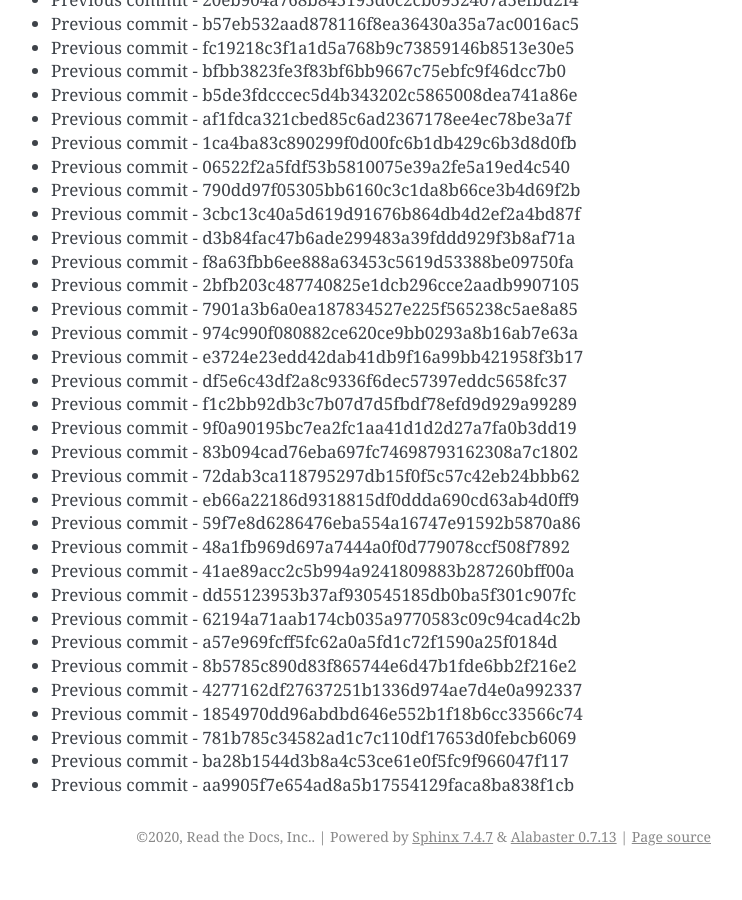
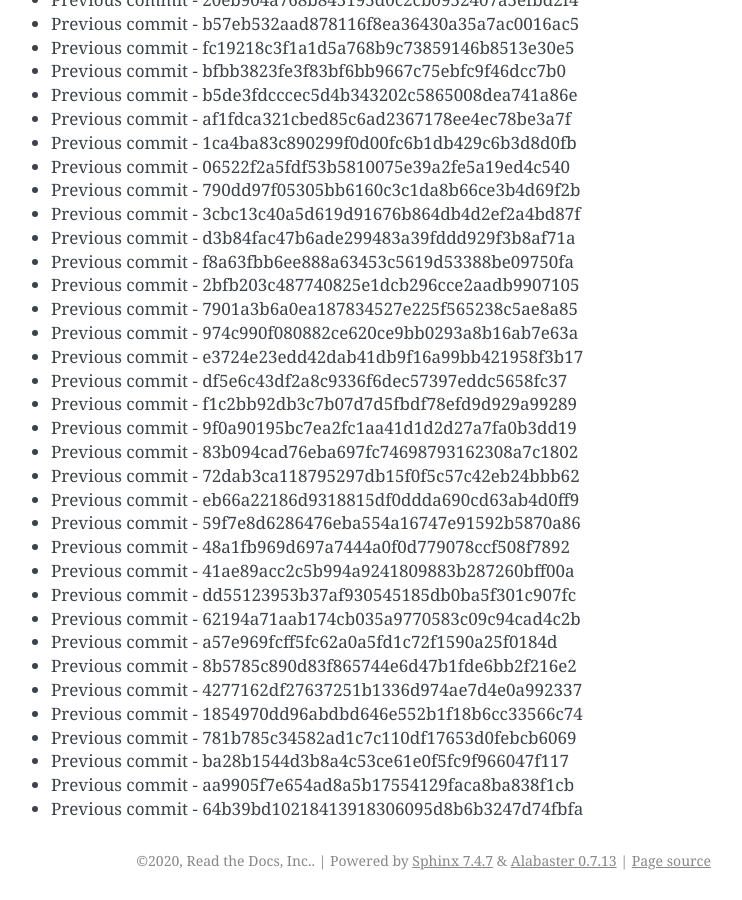
Before and after one commit to readthedocs/rtd-git-stresstest, a Sphinx documentation site: the page built from docs/updates.rst, in a window 1280 px wide and 900 px high, scrolled down 69262 px. Shown: the whole window, without its empty margins (399-1141 px from the left). Built offline with Sphinx 7.4.7, drawn with Linux system fonts in a browser that asks for light colours; before the commit the page ends 70138 px from its top, so only the background shows below that.

Commit message:
Generating commit from previous: 64b39bd10218413918306095d8b6b3247d74fbfa

```diff
--- a/docs/updates.rst
+++ b/docs/updates.rst
@@ -2942,3 +2942,4 @@ It can be tested for any performance characteristics.
 * Previous commit - 781b785c34582ad1c7c110df17653d0febcb6069
 * Previous commit - ba28b1544d3b8a4c53ce61e0f5fc9f966047f117
 * Previous commit - aa9905f7e654ad8a5b17554129faca8ba838f1cb
+* Previous commit - 64b39bd10218413918306095d8b6b3247d74fbfa
```
